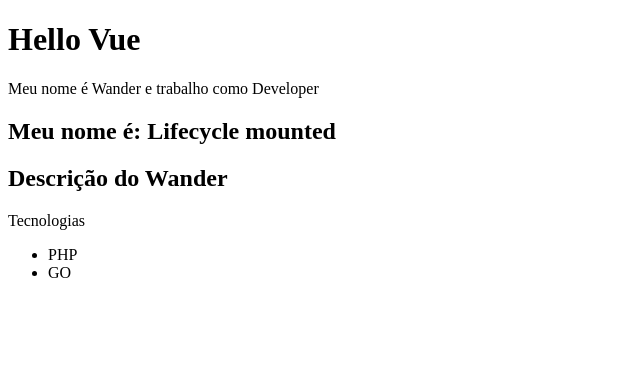
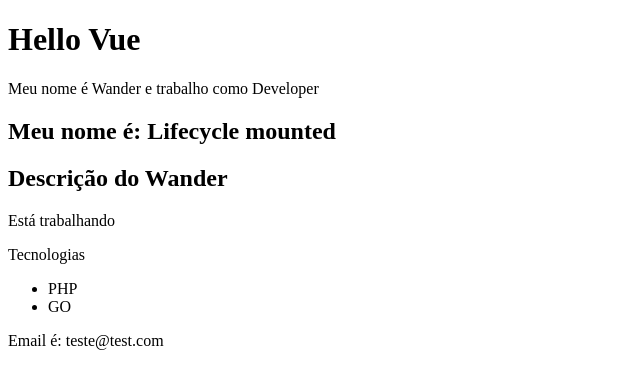
Before and after one commit to wander4747/vue-basic, a Vue app: page / in a window 1280 px wide. Shown: the top 388 px of the page, without its empty margins (0-640 px from the left). Built offline with nearby package versions, Linux system fonts and the light colour scheme.

Commit message:
directive if,else and show

```diff
--- a/src/components/Info.vue
+++ b/src/components/Info.vue
@@ -1,10 +1,13 @@
 <template>
     <div>
+        <p v-if="isWorking">Está trabalhando</p>
+        <p v-else>Não está trabalhando</p>
         <p>Tecnologias</p>
         <ul>
             <li>PHP</li>
             <li>GO</li>
         </ul>
+        <p v-show="showEmail">Email é: teste@test.com</p>
     </div>
 
 </template>
@@ -12,5 +15,11 @@
 <script>
 export default {
     name: 'Info',
+    data() {
+        return {
+            isWorking: true,
+            showEmail: true
+        }
+    }
 }
 </script>
```
Also changed, not shown: src/components/Form.vue (deleted, +0 -16 lines).
